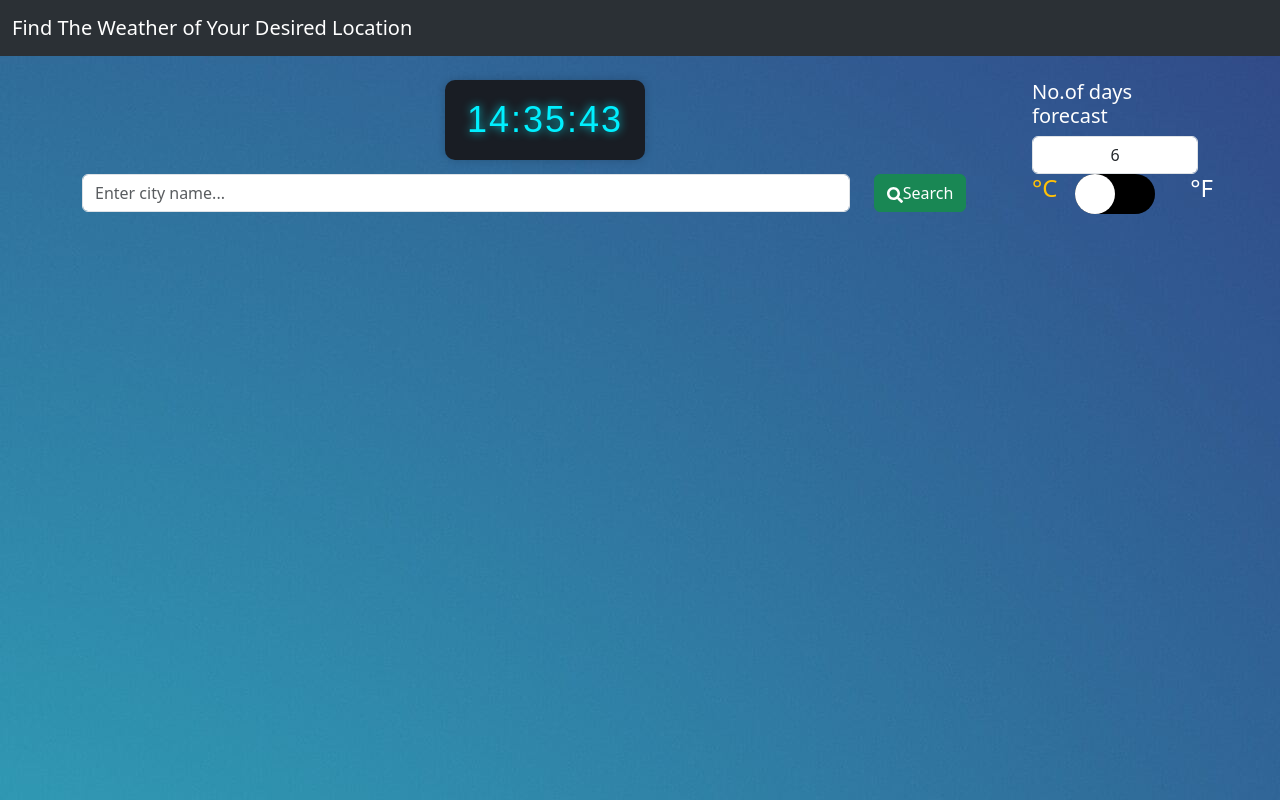
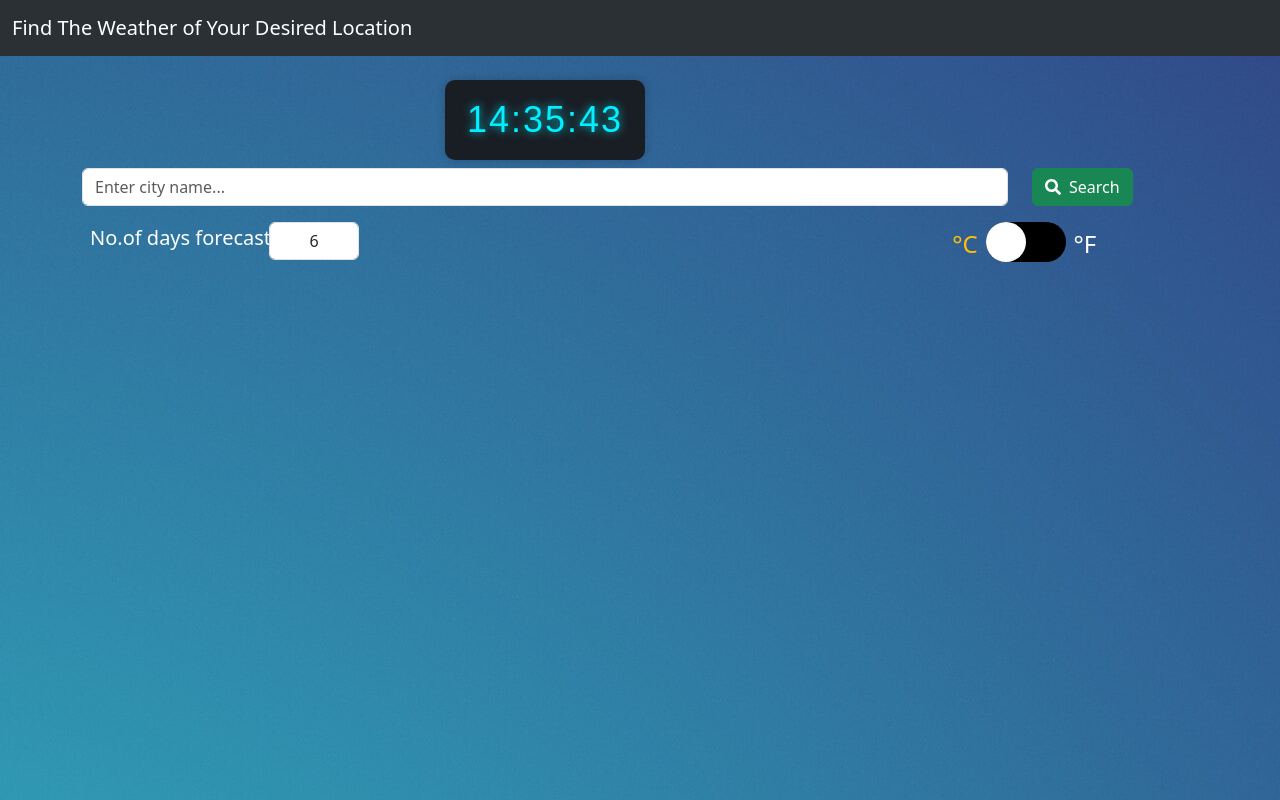
Before and after one commit to SpandanChaudhury/weather-react, a React (Create React App) app: page / in a window 1280 px wide. Built offline with nearby package versions, Linux system fonts and the light colour scheme.

Commit message:
added suggestion and persisting days, with design changes

```diff
--- a/src/components/MainBody/ChartBody/ChartBody.tsx
+++ b/src/components/MainBody/ChartBody/ChartBody.tsx
@@ -10,10 +10,14 @@ Chart.register(CategoryScale);
 const ChartBody = ({ data }: { data: RequiredData[] }) => {
   //   console.log(data);
   //   console.log(typeof data);
-  const days = useAppSelector((state) => state.forecast.days);
+    let days = useAppSelector((state) => state.forecast.days);
+    // if(typeof days !== 'number')
+    //     days = Number(days);
+    // let days = 5;
   let temperatureData, humidData, labels;
   const [tempData, setTempData] = useState({});
   const [humidityData, setHumidityData] = useState({});
+
   console.log(days);
 
   // const [maxState, setMaxState] =
@@ -58,7 +62,7 @@ const ChartBody = ({ data }: { data: RequiredData[] }) => {
             data: humidity,
             backgroundColor: ["#d9c0a0"],
             borderColor: "black",
-            borderWidth: 1
+            borderWidth: 1,
           },
         ],
       };
@@ -74,7 +78,7 @@ const ChartBody = ({ data }: { data: RequiredData[] }) => {
 
   return (
     <div className="row m-4">
-      <div className="col-md-6">
+      <div className="col-md-12 col-lg-6">
         {Object.keys(tempData).length > 0 && (
           <LineChart
             chartData={tempData}
@@ -85,7 +89,7 @@ const ChartBody = ({ data }: { data: RequiredData[] }) => {
           ></LineChart>
         )}
       </div>
-      <div className="col-md-6">
+      <div className="col-md-12 col-lg-6">
         {Object.keys(humidityData).length > 0 && (
           <LineChart
             chartData={humidityData}
--- a/src/components/MainBody/ChartBody/LineChart.tsx
+++ b/src/components/MainBody/ChartBody/LineChart.tsx
@@ -19,6 +19,8 @@ function LineChart({
       <h2 className="text-center text-warning"> {header} </h2>
       <Line
         data={chartData}
+        style={{ minHeight: '50px', minWidth: '50px'}}
+
         options={{
           plugins: {
             title: {
@@ -78,7 +80,7 @@ function LineChart({
               },
             },
           },
-
+          responsive: true,
         }}
       />
     </div>
--- a/src/components/MainBody/Filter.tsx
+++ b/src/components/MainBody/Filter.tsx
@@ -1,18 +1,42 @@
-import React from "react";
+import React, { useState } from "react";
 import { useAppDispatch, useAppSelector } from "../../store/typedHooks";
 import { updateDays } from "../../store/slices/daysOfForecast";
 
 const Filter = () => {
+  // const [days, setDays] = useState(6);
   const dispatch = useAppDispatch();
-  const value = useAppSelector((state) => state.forecast.days);
+  let value = useAppSelector((state) => state.forecast.days);
+  console.log(value);
+  // if (typeof value !== "number") {
+  //   console.log(value);
+  //   value.then((data) => setDays(data));
+  //   // value = Number(value);
+  // }
+  // console.log(days);
+
+  // const handleDayChange = async (
+  //   event: React.ChangeEvent<HTMLSelectElement>
+  // ) => {
+  //   if ("caches" in window) {
+  //     const cache = await caches.open("days");
+  //     console.log(event.target.value);
+  //     await cache.put("requested-days", new Response(event.target.value));
+  //     dispatch(updateDays(parseInt(event.target.value)));
+  //   }
+  // };
   return (
-    <div className="">
-      <h5 className="text-white">No.of days forecast</h5>
+    <div className="d-flex flex-sm-row flex-nowrap">
+      <div className="col-xs-4 col-md-8 col-lg-6 col-xl-4">
+        <h5 className="text-white mt-1 text-nowrap">No.of days forecast</h5>
+      </div>
+      <div className="col-md-2 col-lg-2">
         <select
           className="form-control text-center"
           name="days"
           id="days"
-        onChange={(event) => dispatch(updateDays(parseInt(event.target.value)))}
+          onChange={(event) =>
+            dispatch(updateDays(parseInt(event.target.value)))
+          }
           value={value}
         >
           <option value="2">2</option>
@@ -22,6 +46,7 @@ const Filter = () => {
           <option value="6">6</option>
         </select>
       </div>
+    </div>
   );
 };
 
--- a/src/components/MainBody/MainBody.tsx
+++ b/src/components/MainBody/MainBody.tsx
@@ -17,7 +17,9 @@ export const temperatureContext = createContext<ToggleSwitchProps>({});
 const MainBody = () => {
   console.log("main body");
   //-------------------------- using redux ---------------------------
-  const days = useAppSelector((state) => state.forecast.days);
+  let days = useAppSelector((state) => state.forecast.days);
+  // if(typeof days !== 'number')
+  //   days = Number(days);
   const query = useAppSelector((state) => state.searching.value);
 
   // let today = new Date();
@@ -35,6 +37,47 @@ const MainBody = () => {
   // fetching data
   const findWeather = async () => {
     // console.log('findweather');
+    // if('caches' in window)
+    // {
+    //   console.log('present');
+    //   const cache = await caches.open('searchHistory');
+    //   const cacheValue = await cache.match('query');
+    //   if(cacheValue)
+    //   {
+    //     console.log(cacheValue);
+    //     const value = await cacheValue.text();
+    //     console.log(value);
+    //     await cache.put('query', new Response(query));
+
+    //   }
+    //   else
+    //   {
+    //     await cache.put('query', new Response(query));
+    //   }
+    // }
+    if(query.length != 0)
+    {
+      if(localStorage.getItem('searchHistory'))
+      {
+        let history = JSON.parse(localStorage.getItem('searchHistory') || '');
+
+        if(history.length < 3)
+        {
+          history.unshift(query);
+        }
+        else
+        {
+          history.pop();
+          history.unshift(query);
+        }
+        localStorage.setItem('searchHistory', JSON.stringify(history));
+      }
+      else
+      {
+        let history : string[] = [];
+        history.push(query);
+        localStorage.setItem('searchHistory', JSON.stringify(history));
+      }
       const apiKey = process.env.REACT_APP_apiKey;
 
       const url = `https://api.weatherbit.io/v2.0/forecast/daily?city=${query}&key=${apiKey}&days=12`;
@@ -70,6 +113,8 @@ const MainBody = () => {
           setForecast(selectedData);
         })
         .catch((err) => console.log(err));
+    }
+
   };
 
   // changing the degree
@@ -97,22 +142,22 @@ const MainBody = () => {
           <Clock />
         </div>
         <div className="col-2">
-          <Filter></Filter>
         </div>
       </div>
       <div className="row">
-        <div className="col-10">
+        <div className="col-12">
           <SearchBox
             findWeather={findWeather}
           ></SearchBox>
         </div>
 
-        <div className="col-2">
-          {/* {data ? (
-            <ToggleSwitch fetched={fetched} changeData={changeData} />
-          ) : (
-            ""
-          )} */}
+      </div>
+      <div className="row p-2">
+        <div className="col-md-6 col-sm-6 col-xs-6">
+        <Filter></Filter>
+
+        </div>
+        <div className="col-md-5 col-sm-6 col-xs-6">
         <temperatureContext.Provider value={{ fetched, changeData }}>
             <ToggleData></ToggleData>
           </temperatureContext.Provider>
--- a/src/components/MainBody/SearchBox.tsx
+++ b/src/components/MainBody/SearchBox.tsx
@@ -2,24 +2,47 @@ import { FaSearch } from "react-icons/fa";
 import { useAppDispatch, useAppSelector } from "../../store/typedHooks";
 import { SearchBoxTypes } from "../../types";
 import { updateSearch } from "../../store/slices/searchingTerm";
+
 const SearchBox = ({ findWeather }: SearchBoxTypes) => {
+  const searchHistory = JSON.parse(
+    localStorage.getItem("searchHistory") || "[]"
+  );
   const dispatch = useAppDispatch();
   const query = useAppSelector((state) => state.searching.value);
+  const handleEnter = (event: React.KeyboardEvent<HTMLInputElement>) => {
+    console.log(event);
+    if (event.key === "Enter") {
+      console.log("enter pressed");
+      findWeather();
+    }
+  };
   return (
     <div className="row">
       <div className="col-10">
         <input
           type="text"
+          list="recent"
           className="form-control"
           placeholder="Enter city name..."
           value={query}
           onChange={(e) => dispatch(updateSearch(e.target.value.toUpperCase()))}
+          onKeyDown={(e) => handleEnter(e)}
         />
+        <datalist id="recent">
+          {searchHistory.map((history: string) => (
+            <option value={history}></option>
+          ))}
+          {/* <option value="abc"></option>
+          <option value="absc"></option>
+          <option value="aabc"></option> */}
+        </datalist>
       </div>
       <div className="col-2 mx-auto pb-2">
-        <button onClick={findWeather} className = "btn btn-success">
-          <FaSearch></FaSearch>
-          Search
+        <button onClick={findWeather} className="btn btn-success">
+          <div className="d-flex flex-no-wrap">
+            <FaSearch className="mt-1"></FaSearch>
+            <span className="ms-2"> Search</span>
+          </div>
         </button>
       </div>
       {/* <div className="col-2 d-flex">
--- a/src/components/MainBody/ToggleData/ToggleSwitch.tsx
+++ b/src/components/MainBody/ToggleData/ToggleSwitch.tsx
@@ -7,16 +7,16 @@ const ToggleSwtich = () => {
   const { fetched, changeData } = useContext(temperatureContext);
   const degree = fetched != "celsius";
   return (
-    <div className="row">
-      <div className="col-2">
-        <h4 className={!degree ? "text-warning" : "text-white"}>°C</h4>
+    <div className="d-flex flex-nowrap justify-content-end mr-4">
+        <h4 className={!degree ? "text-warning mt-2 me-2" : "text-white mt-2 me-2"}>°C</h4>
+        <input type="checkbox" checked={degree} onChange={changeData} />
+        <h4 className={degree ? "text-warning mt-2 ms-2" : "text-white mt-2 ms-2"}>°F</h4>
+      {/* <div className="col-md-2 col-sm-3">
       </div>
-      <div className="col-8 text-center">
-        <input type="checkbox" checked={degree} onChange={changeData} />
+      <div className="col-md-4 col-sm-6">
       </div>
-      <div className="col-2 pr-4">
-        <h4 className={degree ? "text-warning" : "text-white"}>°F</h4>
-      </div>
+      <div className="col-md-2 col-sm-3">
+      </div> */}
     </div>
   );
 };
--- a/src/index.css
+++ b/src/index.css
@@ -4,6 +4,7 @@ body {
   /* background-color: #eae6e2; */
   color: #444e54;
   background-image: url('../public/icons/background.jpg');
+  background-repeat: no-repeat;
   /* background-repeat: no-repeat;
   background-attachment: fixed;
   background-size: cover; */
--- a/src/store/slices/daysOfForecast.ts
+++ b/src/store/slices/daysOfForecast.ts
@@ -1,19 +1,47 @@
 import { createSlice, PayloadAction } from "@reduxjs/toolkit";
 
 export interface DayForecast {
+    // days: Promise<number> | number
     days: number
 };
 
 const initialState: DayForecast = {
-    days: 6
+    // days: checkDays()
+    days: JSON.parse(localStorage.getItem('days') || '6')
 }
 
+
+async function checkDays() : Promise<number> {
+    if('caches' in window)
+    {
+        const cache = await caches.open('days');
+        const daysResponse = await cache.match('requested-days');
+        if(daysResponse)
+        {
+            const days = await daysResponse.text();
+            console.log(days);
+            return parseInt(days);
+
+        }
+        else
+        {
+            return 6;
+        }
+
+    }
+    else
+        return 6;
+}
+
+// checkDays();
 const dayForecastSlice = createSlice({
     name: 'forecastDays',
     initialState,
     reducers: {
         updateDays:(state, action: PayloadAction<number>) => {
+            console.log('updating')
             state.days = action.payload
+            localStorage.setItem('days', JSON.stringify(state.days));
         }
     }
 })
```
Also changed, not shown: src/components/MainBody/ChartBody/PieChart.tsx (added, +24 -0 lines). Lines whose indentation alone changed are shown as unchanged.
